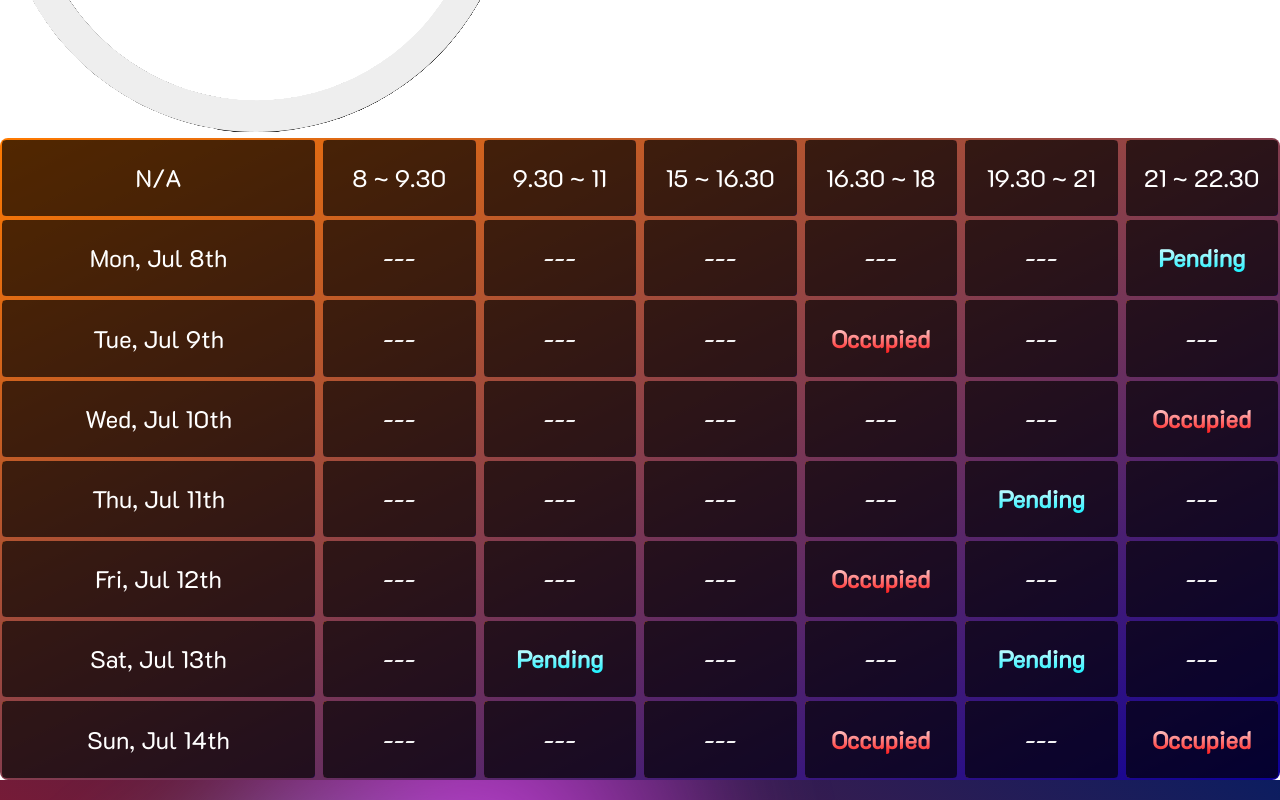
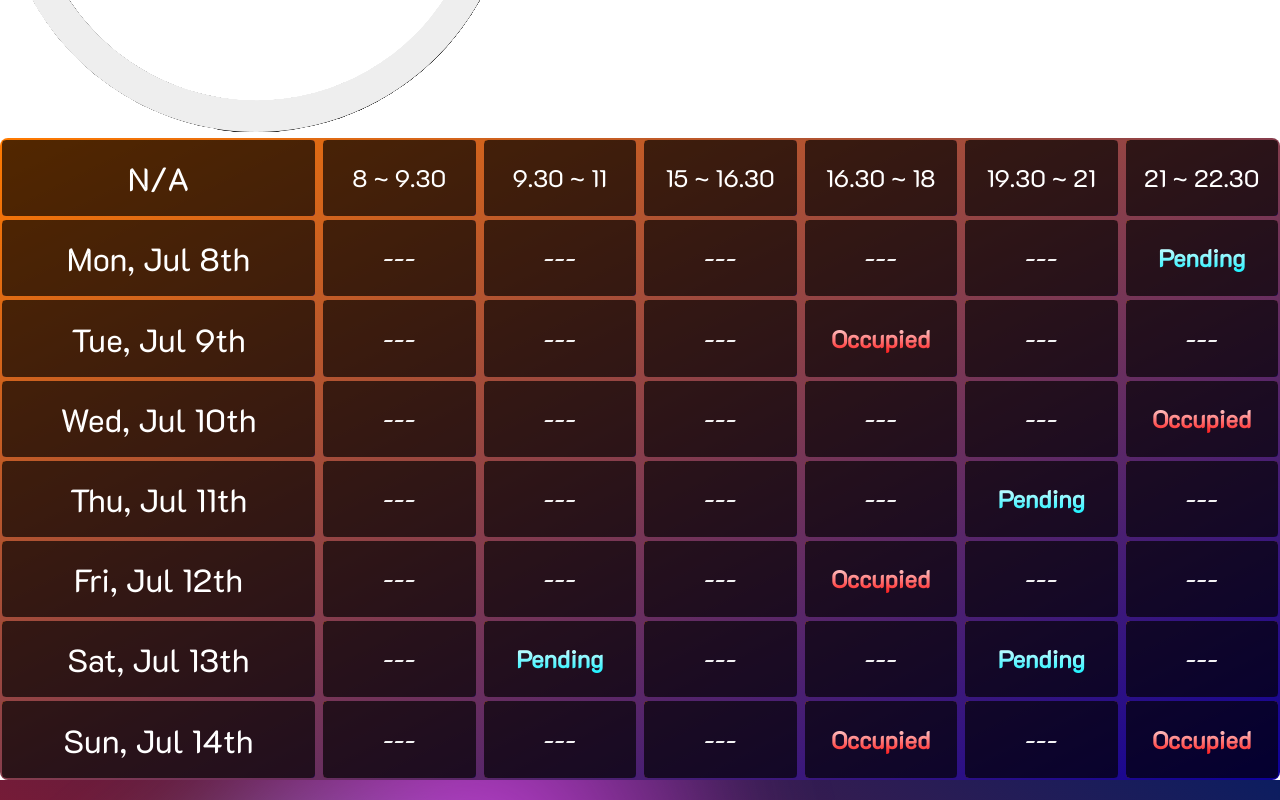
Before and after one commit to vochanhtin139/PORTFOLIO-CALENDAR, a React (Vite) app: page / in a window 1280 px wide. Shown: the part 380-1180 px from the top of the page. Built offline with nearby package versions, Linux system fonts and the light colour scheme.

Commit message:
edit font size

```diff
--- a/src/CalendarView.tsx
+++ b/src/CalendarView.tsx
@@ -30,8 +30,7 @@ const Item = styled(Sheet)(({ theme }) => ({
     background: "linear-gradient(to bottom right, #FF7A00, #0C0099)", // Gradient color from top left to bottom right
     WebkitMask:
       "linear-gradient(#fff 0 0) content-box, linear-gradient(#fff 0 0)",
-    mask:
-      "linear-gradient(#fff 0 0) content-box, linear-gradient(#fff 0 0)",
+    mask: "linear-gradient(#fff 0 0) content-box, linear-gradient(#fff 0 0)",
     WebkitMaskComposite: "xor",
     maskComposite: "exclude",
   },
@@ -69,14 +68,23 @@ const days = [
 ];
 
 const CalendarContainer = styled("div")`
-  background: linear-gradient(to bottom right, #FF7A00, #0C0099); /* Adjust the gradient */
+  background: linear-gradient(
+    to bottom right,
+    #ff7a00,
+    #0c0099
+  ); /* Adjust the gradient */
   padding: 2px; /* Adjust the spacing */
   border-radius: 8px; /* Adjust for rounded corners */
 `;
 
 const CalendarView = (props: any) => {
   return (
-    <CalendarContainer {...props}>
+    <CalendarContainer
+      {...props}
+      style={{
+        overflowY: "scroll",
+      }}
+    >
       <style>{`
         div::-webkit-scrollbar {
           display: none; /* For Chrome, Safari, and Opera */
@@ -93,7 +101,7 @@ const CalendarView = (props: any) => {
           "21 ~ 22.30",
         ].map((timeSlot, index) => (
           <Grid xs={index === 0 ? 3 : true} key={index} fontSize={24}>
-            <Item>
+            <Item style={{ ...(index === 0 && { fontSize: 32 }) }}>
               {timeSlot}
             </Item>
           </Grid>
@@ -103,10 +111,10 @@ const CalendarView = (props: any) => {
       {days.map((day, dayIndex) => (
         <Grid container spacing={1} sx={{ flexGrow: 1 }} key={dayIndex}>
           <Grid xs={3}>
-            <Item>{day.day}</Item>
+            <Item style={{ fontSize: 32 }}>{day.day}</Item>
           </Grid>
           {day.slots.map((slot, slotIndex) => (
-            <Grid xs key={slotIndex}>
+            <Grid xs key={slotIndex} fontSize={24}>
               <Item>
                 <span
                   style={{
```
